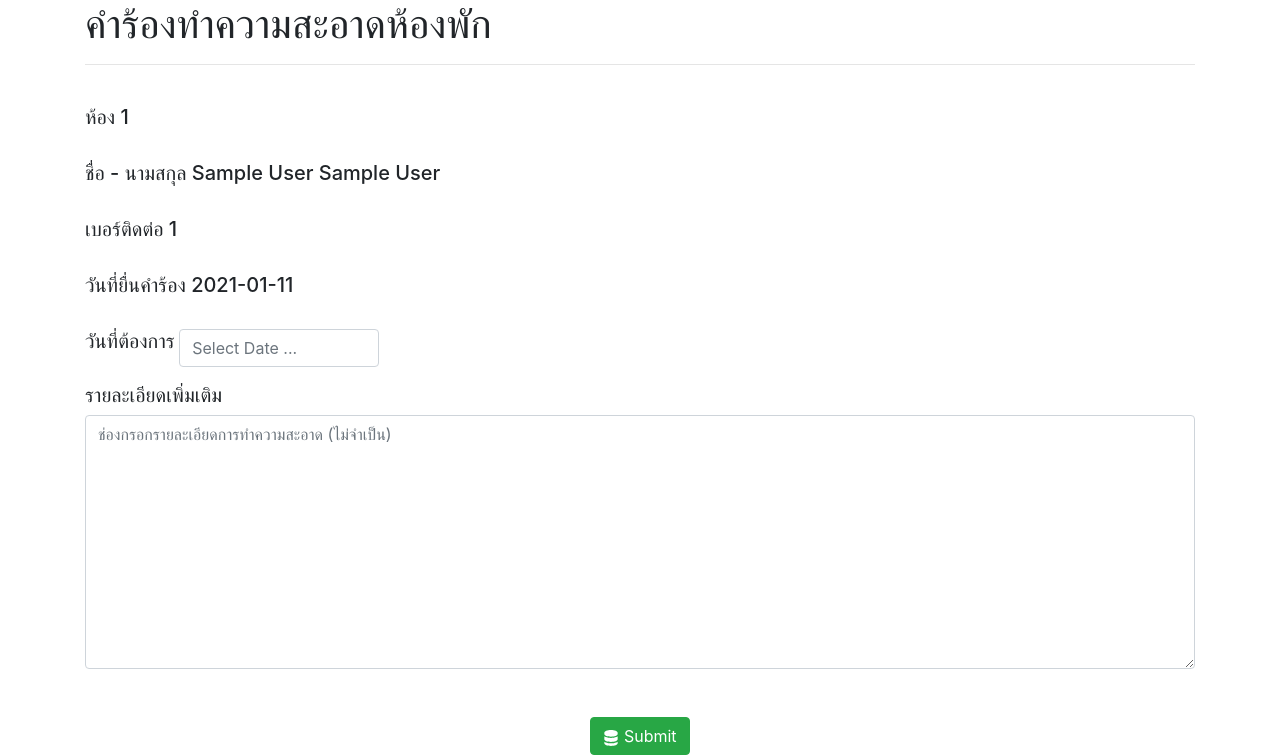
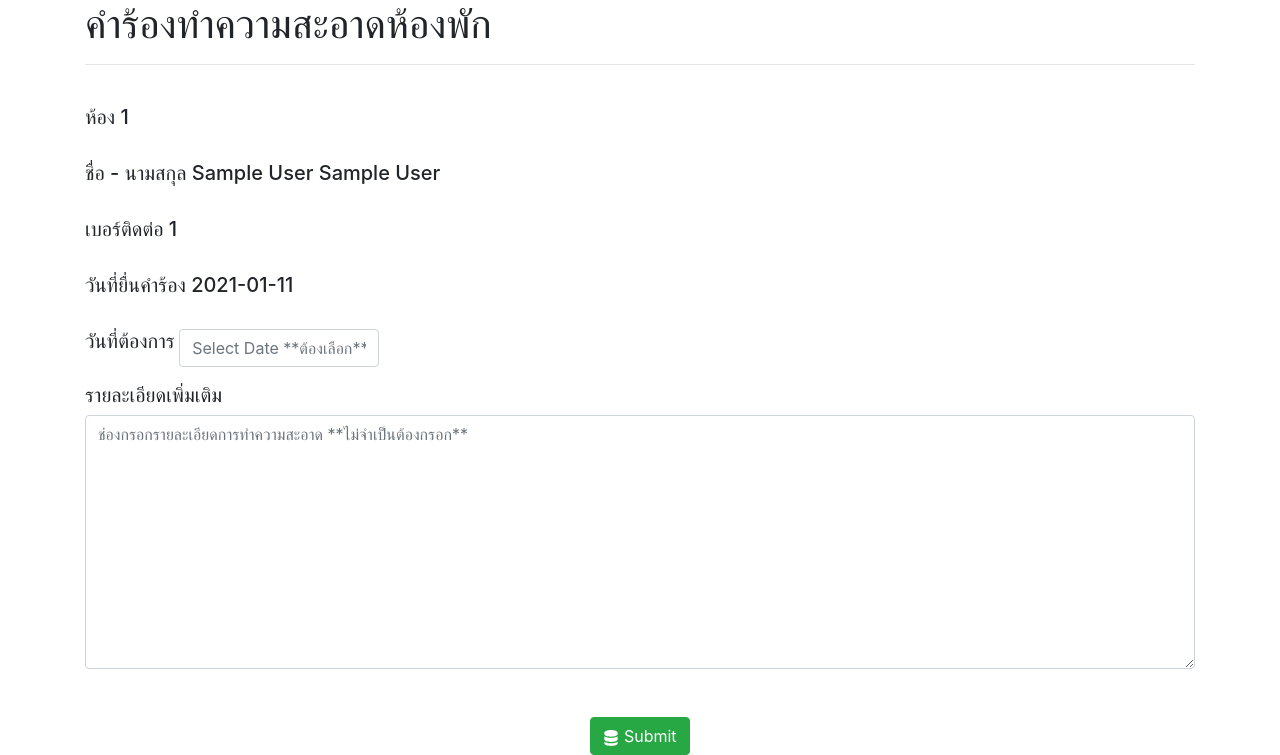
Before and after one commit to Birthday4z/Project, a PHP site: page /user/Petition/cleanform.php in a window 1280 px wide. Shown: the part 120-875 px from the top of the page. Run offline with PHP 8.4, Linux system fonts and the light colour scheme; the visitor is signed in with stand-in values (Sample User, id 1); some libraries are stand-ins or nearby versions.

Commit message:
markup placeholder

```diff
--- a/user/Petition/cleanform.php
+++ b/user/Petition/cleanform.php
@@ -87,14 +87,14 @@
             <h5>วันที่ต้องการ </h5>&nbsp;
                 <div style="width: 200px">
                 <input type="text" name="want_date" id="want_date" class="form-control form-inline" required
-                    placeholder="Select Date ...">
+                    placeholder="Select Date **ต้องเลือก**">
                 </div>
             </div>
             </div>
 
 
 
-            <h5>รายละเอียดเพิ่มเติม</h5> <textarea name="Description" class="form-control" rows="10" placeholder="ช่องกรอกรายละเอียดการทำความสะอาด (ไม่จำเป็น)"></textarea>
+            <h5>รายละเอียดเพิ่มเติม</h5> <textarea name="Description" class="form-control" rows="10" placeholder="ช่องกรอกรายละเอียดการทำความสะอาด **ไม่จำเป็นต้องกรอก**"></textarea>
             <br><br>
             <center>
 
--- a/user/Petition/repairform.php
+++ b/user/Petition/repairform.php
@@ -104,12 +104,12 @@
                     <h5>วันที่ต้องการ </h5>&nbsp;
                     <div style="width: 200px">
                         <input type="text" name="want_date" id="want_date" class="form-control form-inline" required
-                            placeholder="Select Date ...">
+                            placeholder="Select Date **ต้องเลือก**">
                     </div>
                 </div>
             </div>
 
-            <h5>รายละเอียดเพิ่มเติม</h5> <textarea name="Description" class="form-control" rows="10"></textarea>
+            <h5>รายละเอียดเพิ่มเติม</h5> <textarea name="Description" class="form-control" rows="10" placeholder="ช่องกรอกรายละเอียดการทำความสะอาด **ไม่จำเป็นต้องกรอก**"></textarea>
             <br><br>
             <center>
 
```
